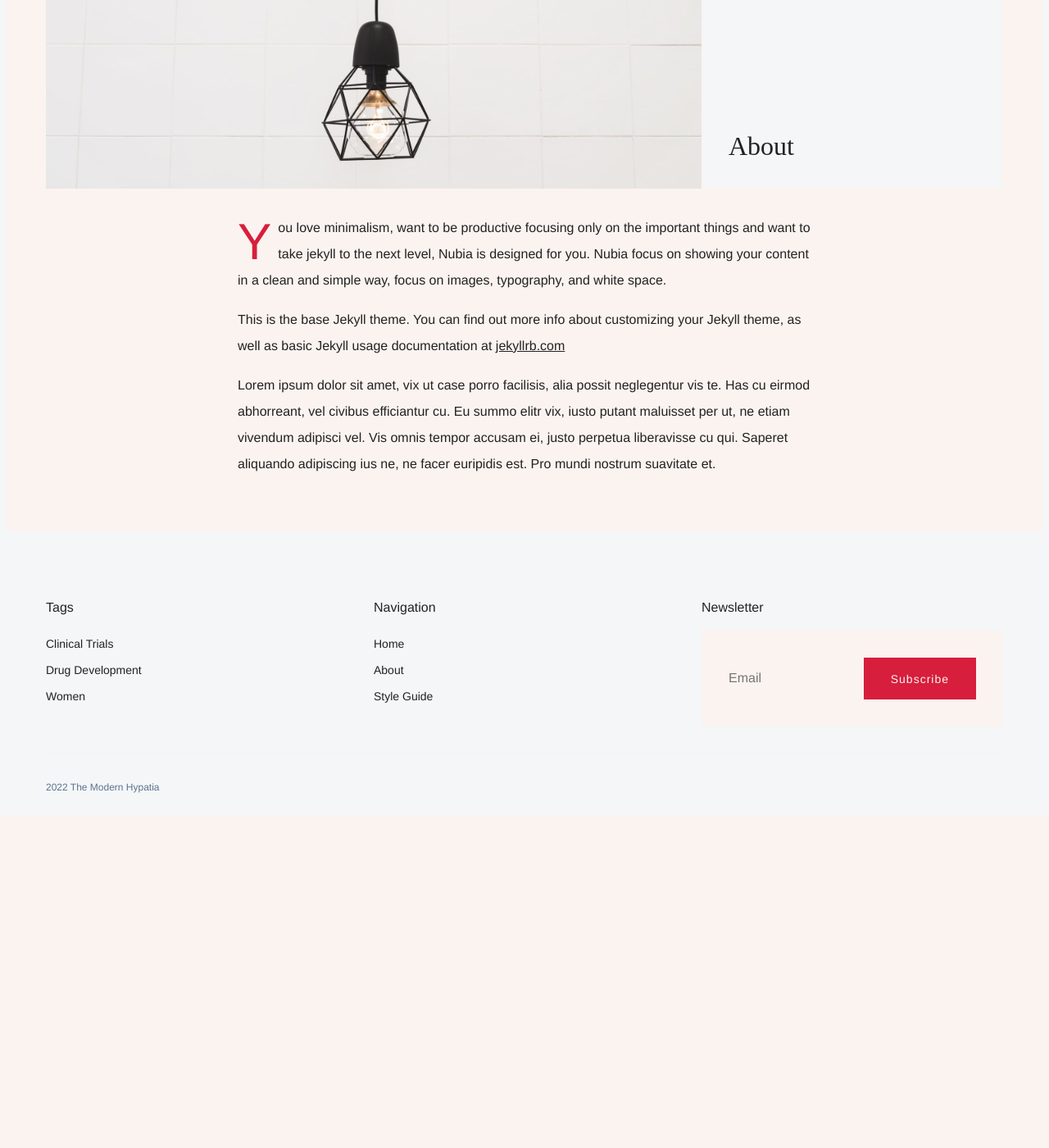
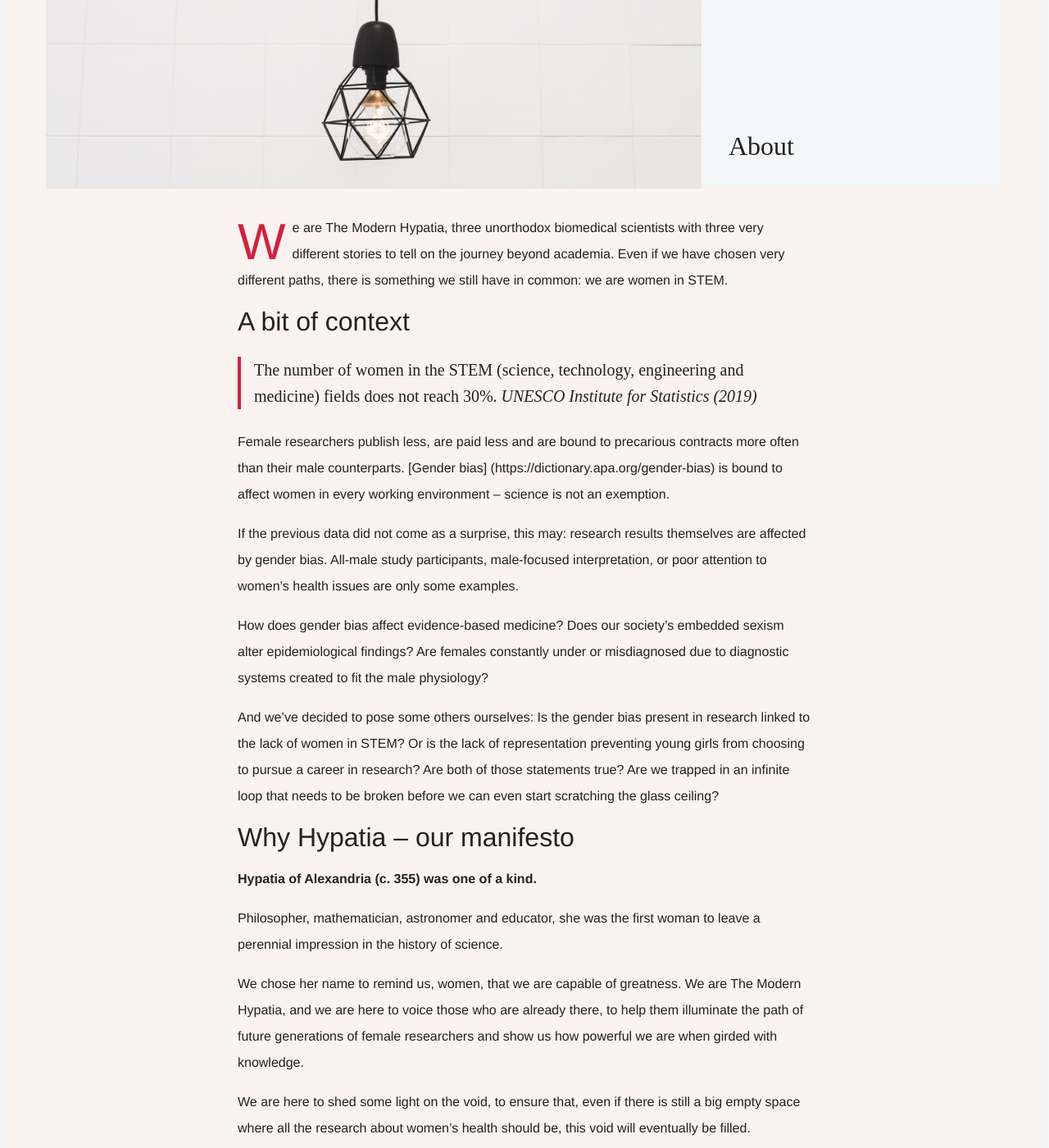
Before and after one commit to the-modern-hypatia/blog, a Jekyll site: the page built from _pages/about.md, in a window 1280 px wide and 1400 px high, scrolled down 452 px. Shown: the whole window at 82% size. Built offline with Jekyll 4.4.1, drawn with Linux system fonts in a browser that asks for light colours; some web fonts are replaced; before the commit the page ends 1446 px from its top, so only the background shows below that.

Commit message:
update about page

```diff
--- a/_pages/about.md
+++ b/_pages/about.md
@@ -4,8 +4,28 @@ title: About
 image: '/images/pages/1.jpg'
 ---
 
-You love minimalism, want to be productive focusing only on the important things and want to take jekyll to the next level, Nubia is designed for you. Nubia focus on showing your content in a clean and simple way, focus on images, typography, and white space.
+We are The Modern Hypatia, three unorthodox biomedical scientists with three very different stories to tell on the journey beyond academia.
+Even if we have chosen very different paths, there is something we still have in common: we are women in STEM.
 
-This is the base Jekyll theme. You can find out more info about customizing your Jekyll theme, as well as basic Jekyll usage documentation at [jekyllrb.com](http://jekyllrb.com/)
+# A bit of context
 
-Lorem ipsum dolor sit amet, vix ut case porro facilisis, alia possit neglegentur vis te. Has cu eirmod abhorreant, vel civibus efficiantur cu. Eu summo elitr vix, iusto putant maluisset per ut, ne etiam vivendum adipisci vel. Vis omnis tempor accusam ei, justo perpetua liberavisse cu qui. Saperet aliquando adipiscing ius ne, ne facer euripidis est. Pro mundi nostrum suavitate et.
+> The number of women in the STEM (science, technology, engineering and medicine) fields does not reach 30%.
+*UNESCO Institute for Statistics (2019)*
+
+Female researchers publish less, are paid less and are bound to precarious contracts more often than their male counterparts. [Gender bias] (https://dictionary.apa.org/gender-bias) is bound to affect women in every working environment – science is not an exemption.
+
+If the previous data did not come as a surprise, this may: research results themselves are affected by gender bias. All-male study participants, male-focused interpretation, or poor attention to women’s health issues are only some examples.
+
+How does gender bias affect evidence-based medicine? Does our society’s embedded sexism alter epidemiological findings? Are females constantly under or misdiagnosed due to diagnostic systems created to fit the male physiology?
+
+And we’ve decided to pose some others ourselves: Is the gender bias present in research linked to the lack of women in STEM? Or is the lack of representation preventing young girls from choosing to pursue a career in research? Are both of those statements true? Are we trapped in an infinite loop that needs to be broken before we can even start scratching the glass ceiling?
+
+# Why Hypatia – our manifesto
+
+**Hypatia of Alexandria (c. 355) was one of a kind.**
+
+Philosopher, mathematician, astronomer and educator, she was the first woman to leave a perennial impression in the history of science.
+
+We chose her name to remind us, women, that we are capable of greatness. We are The Modern Hypatia, and we are here to voice those who are already there, to help them illuminate the path of future generations of female researchers and show us how powerful we are when girded with knowledge.
+
+We are here to shed some light on the void, to ensure that, even if there is still a big empty space where all the research about women’s health should be, this void will eventually be filled.
```
